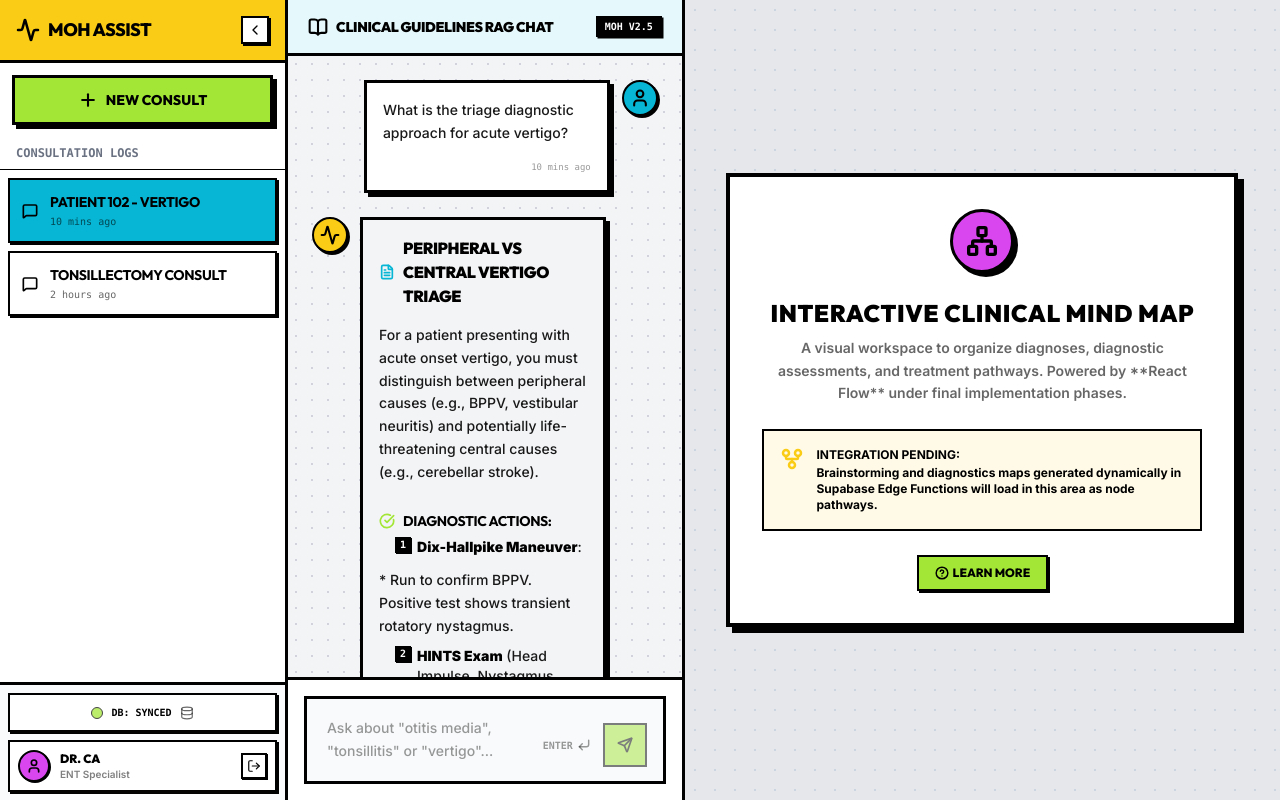
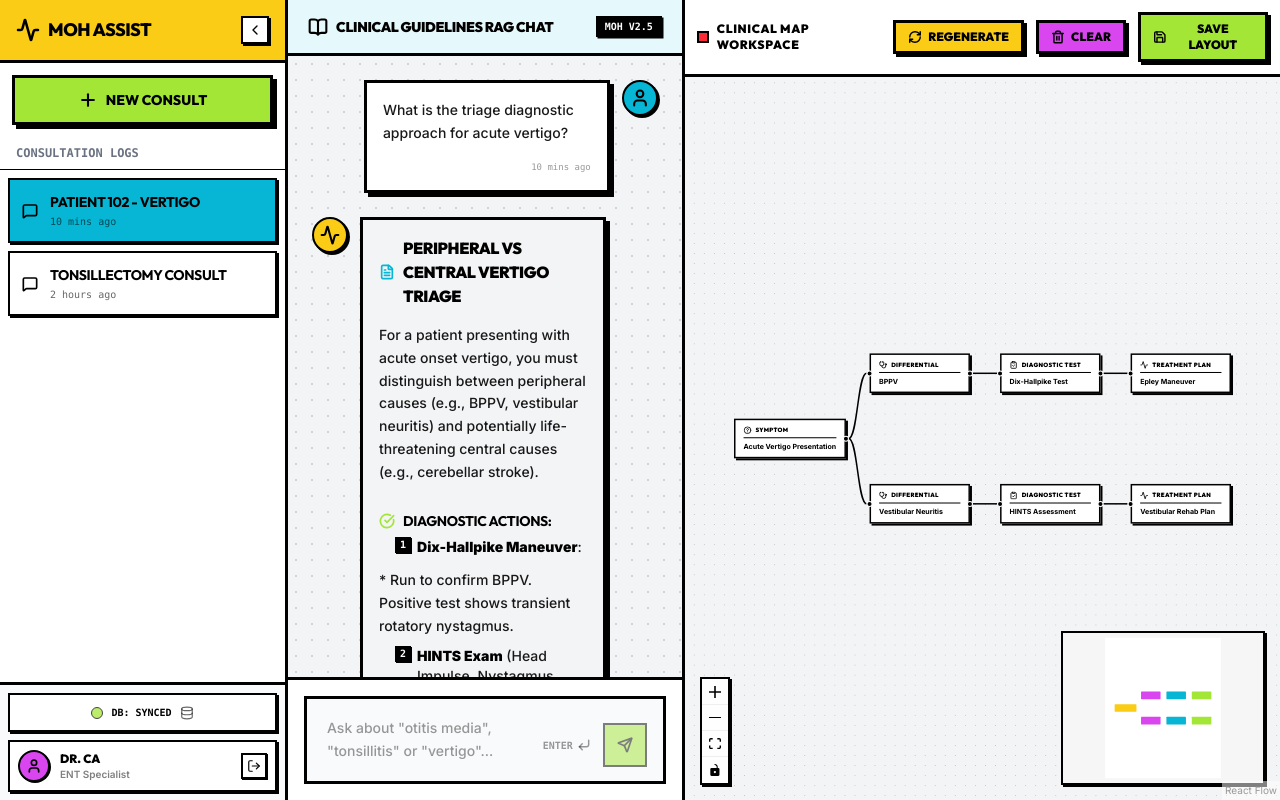
Before and after one commit to elmasryyt2020-rgb/guidlines-webapp, a Next.js app: page /chat in a window 1280 px wide. Built offline with nearby package versions, Linux system fonts and the light colour scheme.

Commit message:
feat: replace mock mind map panel with the interactive React Flow canvas

```diff
--- a/app/chat/page.tsx
+++ b/app/chat/page.tsx
@@ -4,7 +4,7 @@ import React from "react";
 import Sidebar from "@/components/ui/Sidebar";
 import ChatPanel from "@/components/chat/ChatPanel";
 import { useUIStore } from "@/lib/store";
-import { Network, HelpCircle, GitFork } from "lucide-react";
+import MindMapCanvas from "@/components/mindmap/MindMapCanvas";
 
 export default function ChatPage() {
   const { activePane, setActivePane } = useUIStore();
@@ -33,7 +33,7 @@ export default function ChatPage() {
               activePane === "mindmap" ? "bg-lime-brutal" : "bg-white"
             }`}
           >
-            Mind Map (Mock)
+            Clinical Mind Map
           </button>
         </div>
 
@@ -54,37 +54,7 @@ export default function ChatPage() {
               activePane === "mindmap" || activePane === "split" ? "flex" : "hidden lg:flex"
             }`}
           >
-            {/* Mock Mind Map Placeholder */}
-            <div className="flex-1 flex flex-col h-full bg-[#E5E7EB] bg-[radial-gradient(#cbd5e1_1px,transparent_1px)] [background-size:20px_20px] p-6 justify-center items-center">
-              <div className="border-brutal-thick bg-white p-8 max-w-lg shadow-brutal-lg space-y-6 text-center">
-                <div className="w-16 h-16 rounded-full border-[3px] border-black bg-pink-brutal flex items-center justify-center mx-auto shadow-brutal">
-                  <Network className="w-8 h-8 text-black stroke-[2.5]" />
-                </div>
-
-                <div className="space-y-2">
-                  <h2 className="font-display font-black text-2xl uppercase tracking-wide">
-                    Interactive Clinical Mind Map
-                  </h2>
-                  <p className="font-sans text-sm font-semibold text-black/60 leading-relaxed">
-                    A visual workspace to organize diagnoses, diagnostic assessments, and treatment pathways. Powered by **React Flow** under final implementation phases.
-                  </p>
-                </div>
-
-                <div className="border-2 border-black bg-yellow-brutal/10 p-4 font-sans text-xs font-bold text-left flex gap-3">
-                  <GitFork className="w-6 h-6 text-yellow-brutal shrink-0 stroke-[2.5]" />
-                  <div>
-                    <span className="uppercase text-black block mb-0.5">Integration Pending:</span>
-                    Brainstorming and diagnostics maps generated dynamically in Supabase Edge Functions will load in this area as node pathways.
-                  </div>
-                </div>
-
-                <div className="flex justify-center gap-4">
-                  <button className="press-effect border-2 border-black bg-lime-brutal px-4 py-2 font-display font-extrabold text-xs uppercase shadow-[2px_2px_0px_0px_rgba(0,0,0,1)] flex items-center gap-1">
-                    <HelpCircle className="w-3.5 h-3.5 stroke-[2.5]" /> Learn More
-                  </button>
-                </div>
-              </div>
-            </div>
+            <MindMapCanvas />
           </div>
         </div>
       </main>
```
